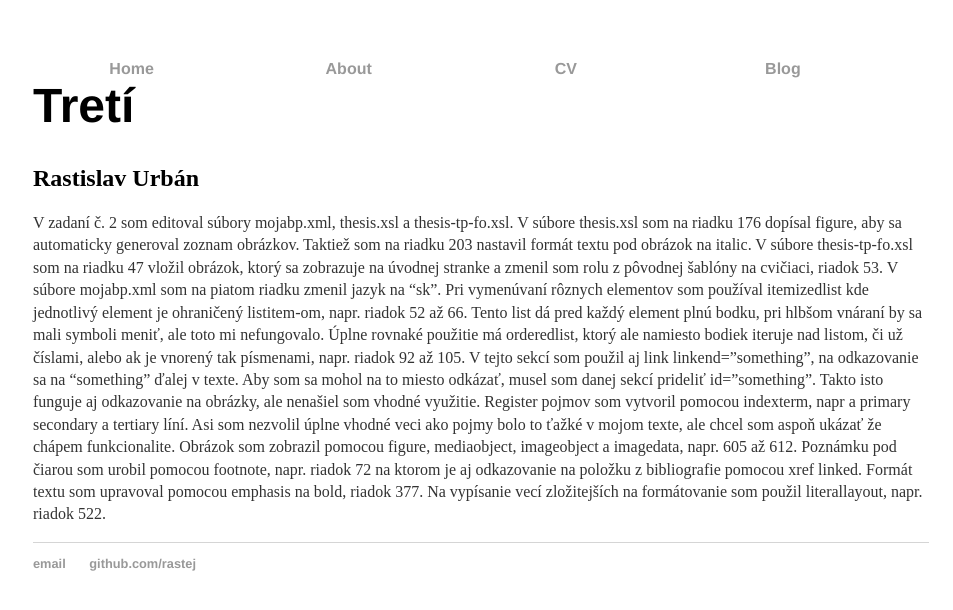
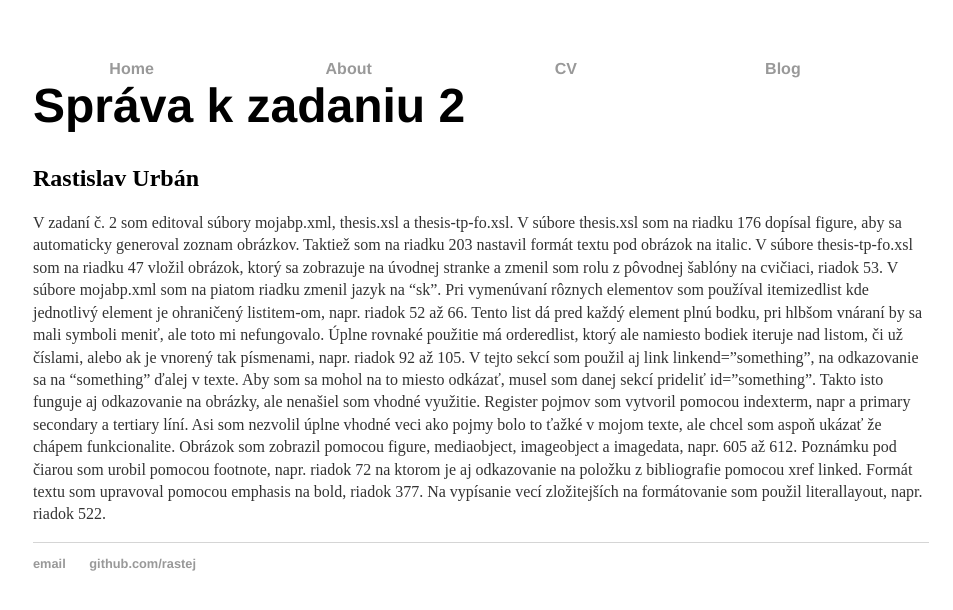
Before and after one commit to rastej/rastej.github.io, a Jekyll site: the page built from _posts/2018-03-26-Sprava-k-zadaniu-2.md, in a window 1280 px wide. Shown: the top 610 px of the page, without its empty margins (159-1112 px from the left). Built offline with Jekyll 4.4.1, drawn with Linux system fonts in a browser that asks for light colours.

Commit message:
Update 2018-03-26-Sprava-k-zadaniu-2.md

```diff
--- a/_posts/2018-03-26-Sprava-k-zadaniu-2.md
+++ b/_posts/2018-03-26-Sprava-k-zadaniu-2.md
@@ -1,6 +1,6 @@
 ---
 layout: post
-title: "Tretí"
+title: "Správa k zadaniu 2"
 author: "Rastislav Urbán"
 date: 2018-03-26
 ---
```
